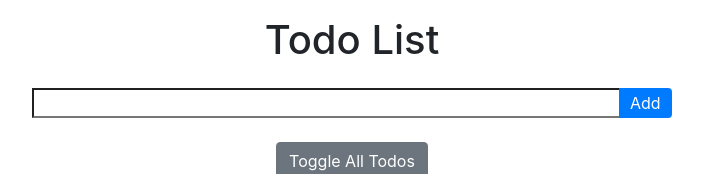
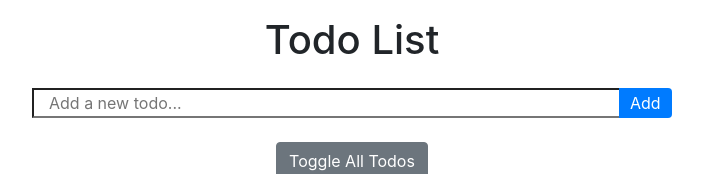
Before and after one commit to johnnguyencodes/todo-list, a Vue app: page / in a window 1280 px wide. Shown: the top 174 px of the page, without its empty margins (288-991 px from the left). Built offline with nearby package versions, Linux system fonts and the light colour scheme.

Commit message:
Update App.vue

```diff
--- a/src/App.vue
+++ b/src/App.vue
@@ -2,7 +2,7 @@
   <h1 class="text-center mt-3">Todo List</h1>
   <div class="col-10 offset-1 col-md-8 offset-md-2 col-xl-6 offset-xl-3 p-0 my-4">
     <div class="d-flex">
-      <input v-model="newTodo" @keyup.enter="onEnter" name="newTodo" type="text" class="col-10 col-xl-11 border-right-0">
+      <input v-model="newTodo" @keyup.enter="onEnter" name="newTodo" type="text" class="col-10 col-xl-11 border-right-0" placeholder="Add a new todo...">
       <span @click.prevent="addNewTodo" class="col-2 col-xl-1 bg-primary text-white rounded-right d-flex align-items-center justify-content-center m-0 p-0 pointer">Add</span>
     </div>
     <ul class="my-4 mx-0 p-0">
```
